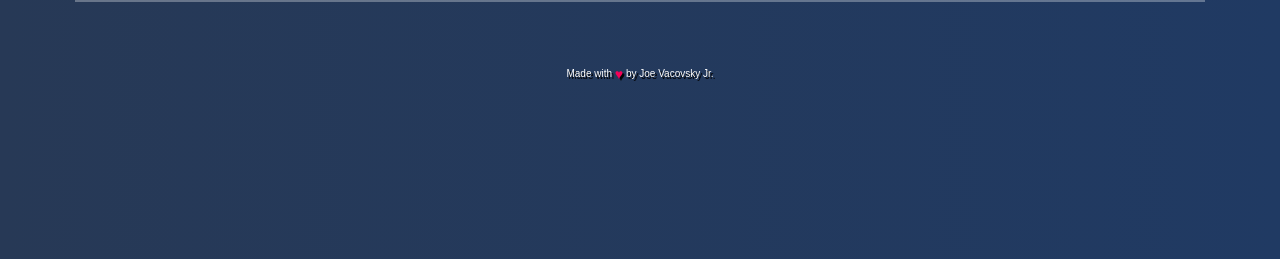
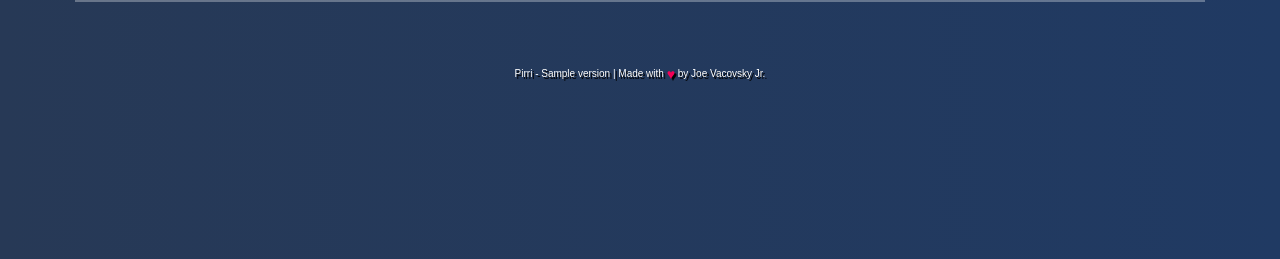
Before and after one commit to vacovsky/pirri, a Flask app: template templates/index.html in a window 1280 px wide. Shown: the part 268-527 px from the top of the page. Run offline with Flask 2, Linux system fonts and the light colour scheme; the template is opened without the code that fills it: most values are stand-ins (such as "Sample title", 1, 10 or a date in 2020); some libraries are stand-ins or nearby versions.

Commit message:
added version into and stuff

```diff
--- a/WebApp.py
+++ b/WebApp.py
@@ -29,7 +29,11 @@ def main():
         #     cal_dict = None
         #     caldata = None
         #     calminmax = None
-        return render_template("index.html", caldata=caldata, mincaltime=calminmax['min'], maxcaltime=calminmax['max'])
+        return render_template("index.html",
+            caldata=caldata,
+            mincaltime=calminmax['min'],
+            maxcaltime=calminmax['max'],
+            version=config.VERSION)
 
 
 @app.route('/gpio/list', methods=["GET"])
--- a/templates/index.html
+++ b/templates/index.html
@@ -1,7 +1,7 @@
 <!doctype html>
 <html ng-app="pirriweb" ng-cloak>
     <head>
-        <title>Pirri</title>
+        <title>Pirri - {{version}}</title>
         <link rel="icon" href="static/icon.png">
         <link rel="stylesheet" href="/static/libs/bootstrap-theme.min.css">
         <link rel="stylesheet" href="/static/libs/angular-material.min.css">
@@ -446,7 +446,7 @@
                 </section>
             </section>
             <div class="made-with-love">
-                Made with <i>♥</i> by
+                Pirri - {{version}} | Made with <i>♥</i> by
                 <a target="_blank" href="">Joe Vacovsky Jr.</a>
             </div>
 
```
